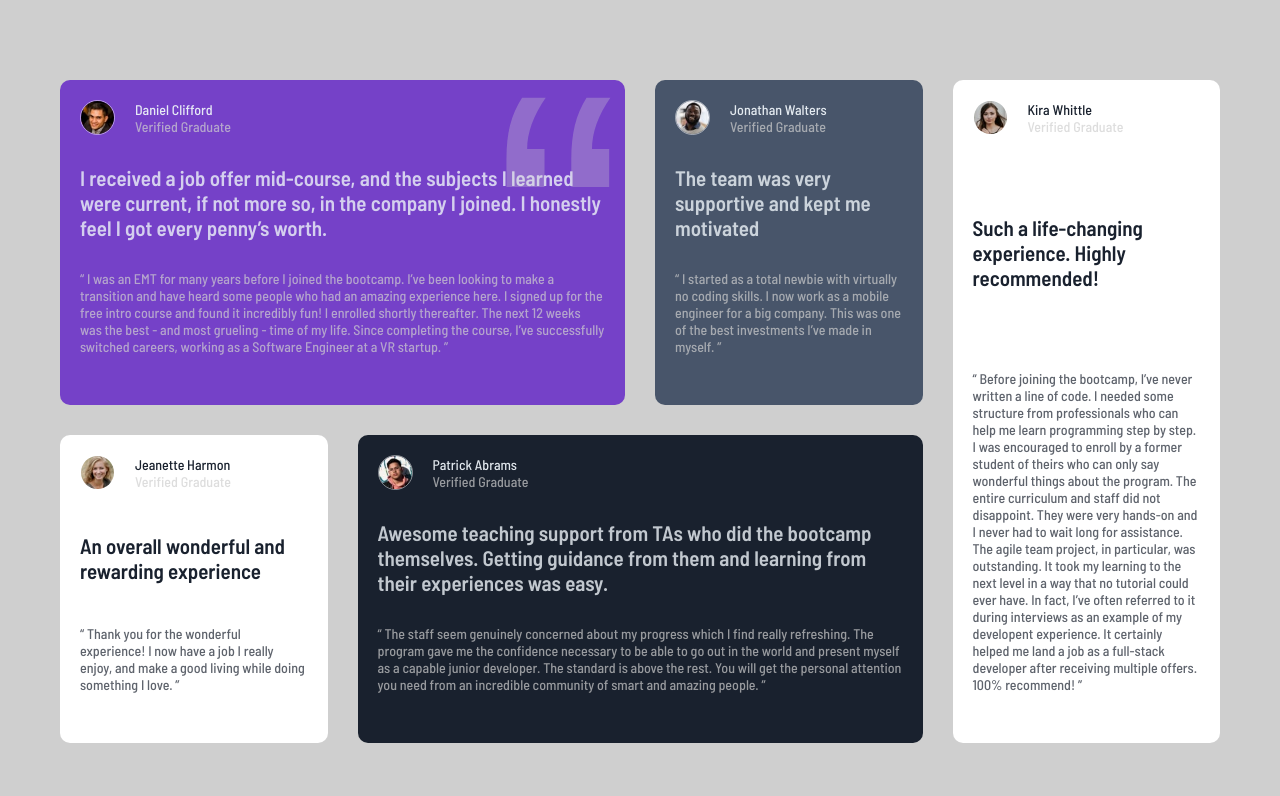
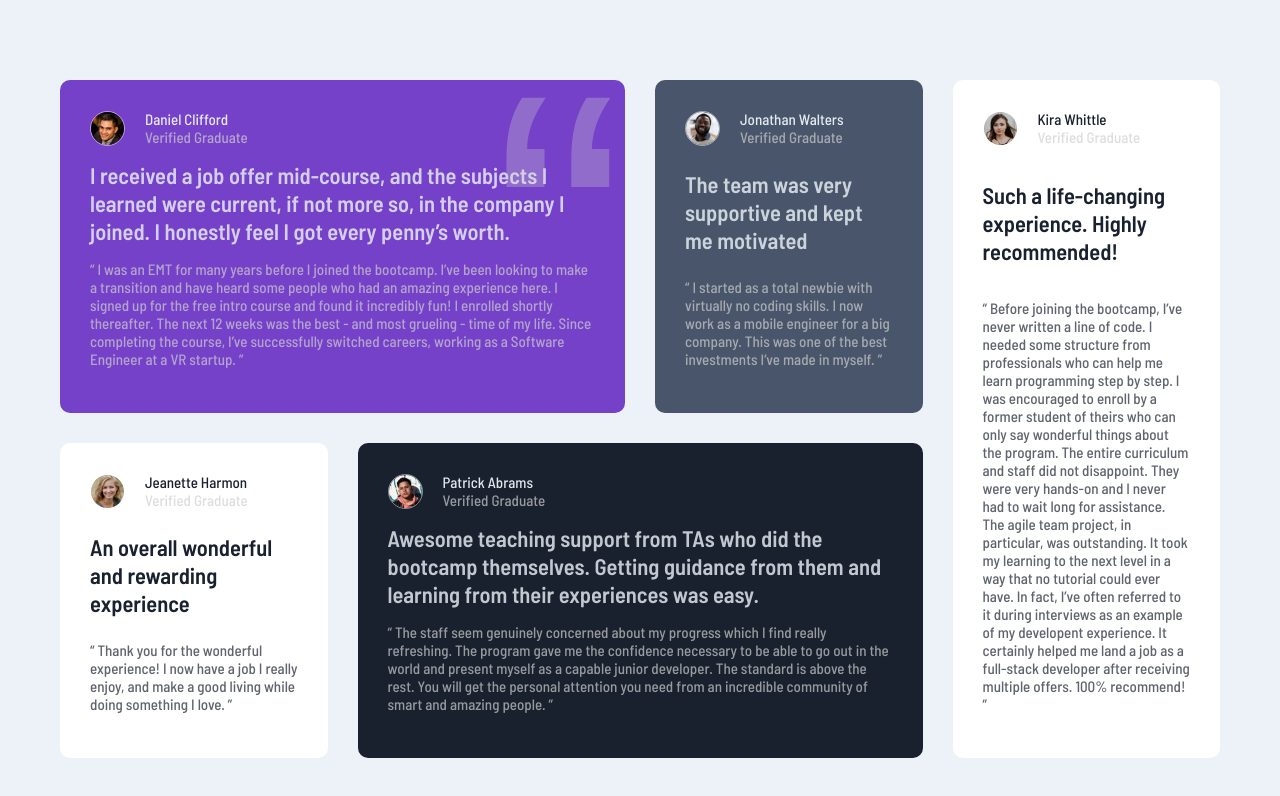
Before and after one commit to ermiteDev/testimonials-grid-section-main, a plain HTML site: page index.html in a window 1280 px wide. Drawn offline with Linux system fonts and the light colour scheme.

Commit message:
Final version ajusted

```diff
--- a/style.css
+++ b/style.css
@@ -34,7 +34,7 @@ body {
   min-height: 100vh;
   padding: 6rem 2em;
   font-family: "Barlow Semi Condensed", sans-serif;
-  background-color: var(--Light-gray);
+  background-color: var(--Light-grayish-blue);
   font-weight: 500;
   display: flex;
   justify-content: center;
@@ -59,7 +59,7 @@ body {
 }
 
 .testimonial > * {
-  margin-bottom: 2rem;
+  margin-bottom: 1.5rem;
 }
 
 .testimonial--1 {
@@ -168,12 +168,15 @@ body {
 
 @media only screen and (min-width: 1200px) {
   body {
-    font-size: 1.4rem;
+    font-size: 1.5rem;
   }
   .container {
-    width: min(100%, 120rem);
+    width: min(100%, 135rem);
     grid-template-columns: repeat(4, 1fr);
     grid-template-rows: repeat(2, min-content);
+  }
+  .testimonial {
+    padding: 3rem;
   }
 
   .testimonial--1 {
@@ -200,6 +203,6 @@ body {
   }
 
   .testimonial > * {
-    margin-bottom: 3rem;
+    margin-bottom: 1.5rem;
   }
 }
```
